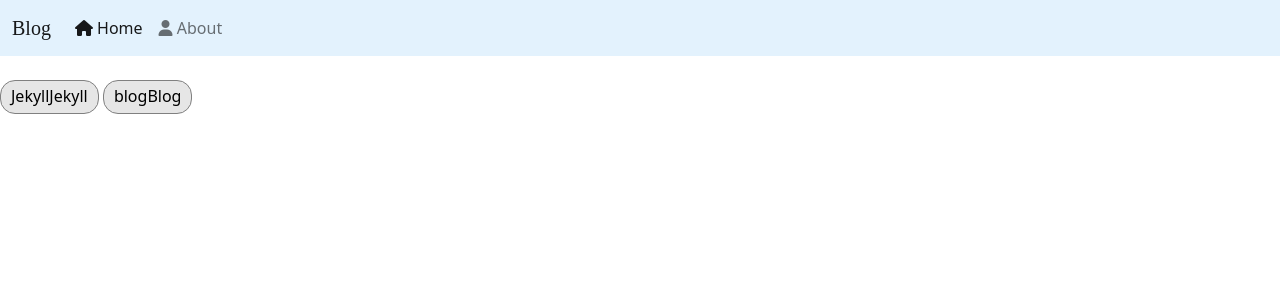
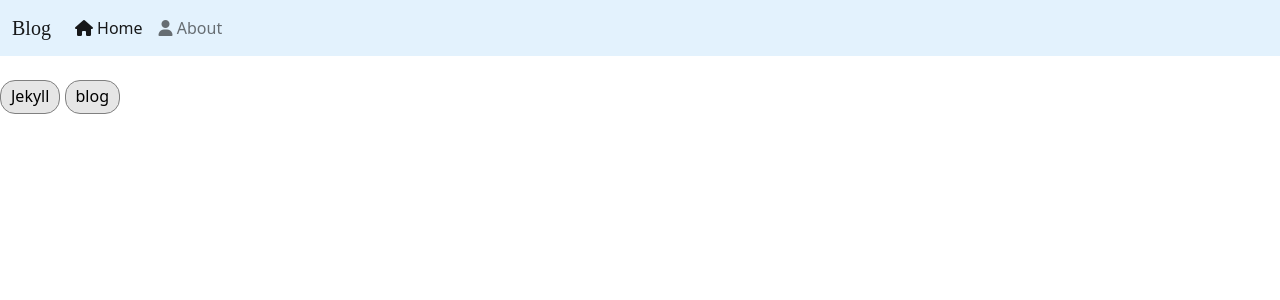
Before and after one commit to happydm09/B, a Jekyll site: the page built from pages/tag.md, in a window 1280 px wide. Shown: the top 300 px of the page. Built offline with Jekyll 4.4.1, drawn with Linux system fonts in a browser that asks for light colours; nearby versions of some CDN libraries; some web fonts are replaced; part of the change alters nothing that is shown.

Commit message:
Update tags.yml

```diff
--- a/_data/tags.yml
+++ b/_data/tags.yml
@@ -1,2 +1,2 @@
-Jekyll: Jekyll
-blog: Blog
+Jekyll:
+blog:
```
